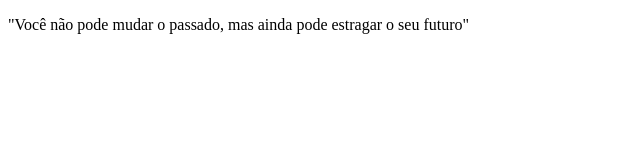
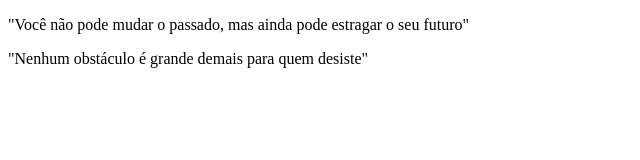
Before and after one commit to lucitiemi/Projeto_FrasesMotivacionais, a plain HTML site: page index.html in a window 1280 px wide. Shown: the whole page, without its empty margins (0-640 px from the left). Drawn offline with Linux system fonts and the light colour scheme.

Commit message:
frase motivacional 2

```diff
--- a/index.html
+++ b/index.html
@@ -7,5 +7,6 @@
 </head>
 <body>
     <p>"Você não pode mudar o passado, mas ainda pode estragar o seu futuro"</p>
+    <p>"Nenhum obstáculo é grande demais para quem desiste"</p>
 </body>
 </html>
```
